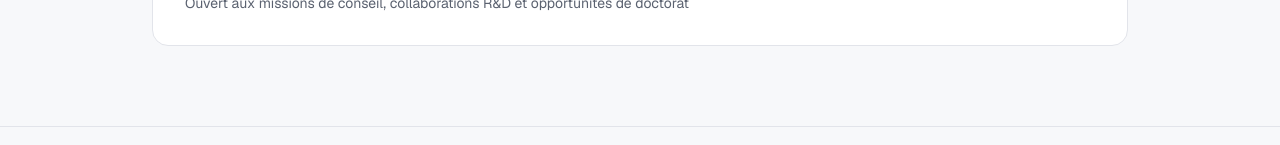
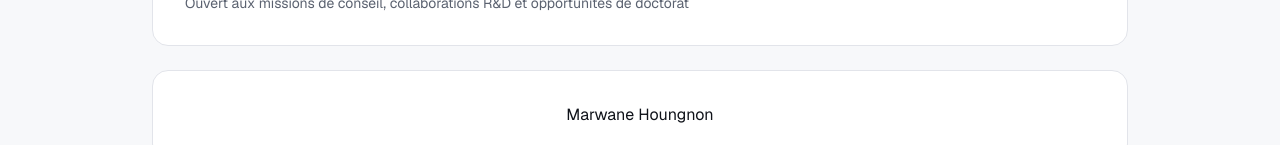
Before and after one commit to Thekidmaroi/MY-PORTOFOLIO, a Next.js app: page /contact in a window 1280 px wide. Shown: the part 807-952 px from the top of the page. Built offline with nearby package versions, Linux system fonts and the light colour scheme.

Commit message:
Add LinkedIn profile badge to Contact page
Added LinkedIn profile badge to the contact page.

```diff
--- a/src/app/contact/page.tsx
+++ b/src/app/contact/page.tsx
@@ -1,4 +1,5 @@
 import type { Metadata } from "next";
+import Script from "next/script";
 import { PageHeader } from "@/components/page-header";
 import { Section } from "@/components/section";
 import { Card } from "@/components/card";
@@ -55,6 +56,26 @@ export default function ContactPage() {
           <p className="mt-2 font-medium">{profile.location}</p>
           <p className="mt-1 text-sm text-muted">{profile.availability}</p>
         </Card>
+
+        <Card className="mt-6 flex justify-center py-8">
+          <Script src="https://platform.linkedin.com/badges/js/profile.js" strategy="lazyOnload" />
+          <div
+            className="badge-base LI-profile-badge"
+            data-locale="fr_FR"
+            data-size="large"
+            data-theme="dark"
+            data-type="HORIZONTAL"
+            data-vanity="marwane-houngnon"
+            data-version="v1"
+          >
+            <a
+              className="badge-base__link LI-simple-link"
+              href="https://www.linkedin.com/in/marwane-houngnon?trk=profile-badge"
+            >
+              Marwane Houngnon
+            </a>
+          </div>
+        </Card>
       </Section>
     </>
   );
```
